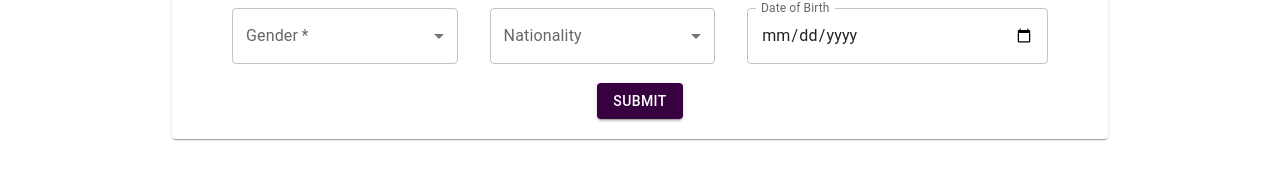
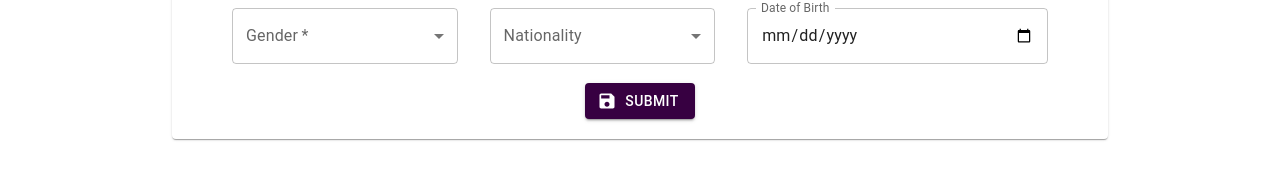
Before and after one commit to rahulverma78560/StudentReg-Frontend, a React (Create React App) app: page /regStudent in a window 1280 px wide. Shown: the part 704-877 px from the top of the page. Built offline with nearby package versions, Linux system fonts and the light colour scheme.

Commit message:
feat(added alert and loading btn)

```diff
--- a/package.json
+++ b/package.json
@@ -6,6 +6,7 @@
     "@emotion/react": "^11.10.5",
     "@emotion/styled": "^11.10.5",
     "@mui/icons-material": "^5.11.0",
+    "@mui/lab": "^5.0.0-alpha.119",
     "@mui/material": "^5.11.6",
     "@testing-library/jest-dom": "^5.16.5",
     "@testing-library/react": "^13.4.0",
@@ -18,6 +19,7 @@
     "react-scripts": "5.0.1",
     "redux": "^4.2.1",
     "redux-thunk": "^2.4.2",
+    "sweetalert2": "^11.7.1",
     "web-vitals": "^2.1.4"
   },
   "scripts": {
--- a/public/index.html
+++ b/public/index.html
@@ -30,6 +30,7 @@
 <body>
   <noscript>You need to enable JavaScript to run this app.</noscript>
   <div id="root"></div>
+  <action type="Rewrite" url="/src/index.html" />
   <!--
       This HTML file is a template.
       If you open it directly in the browser, you will see an empty page.
--- a/src/screens/listStudent.jsx
+++ b/src/screens/listStudent.jsx
@@ -13,6 +13,7 @@ import AddBoxIcon from "@mui/icons-material/AddBox";
 import { useDispatch, useSelector } from "react-redux";
 import { deleteStudentAction, fetchStudentAction } from "../actions/regActions";
 import DeleteIcon from "@mui/icons-material/Delete";
+import Swal from "sweetalert2";
 
 const ListStudents = () => {
   const [page, setPage] = useState(0),
@@ -118,10 +119,20 @@ const ListStudents = () => {
     }
   }, [listStud]);
 
-  const deleteStudent = (studentId) => {
-    const studentData = rows.filter((stud) => studentId !== stud._id);
-    setRow(studentData);
-    dispatch(deleteStudentAction(studentId));
+  const deleteStudent = (studentDt) => {
+    Swal.fire({
+      title: `Do you want to delete ${studentDt.studentName}'s record ?`,
+      showDenyButton: true,
+      confirmButtonText: "Yes",
+      denyButtonText: "No",
+    }).then((result) => {
+      if (result.isConfirmed) {
+        const studentData = rows.filter((stud) => studentDt._id !== stud._id);
+        setRow(studentData);
+        dispatch(deleteStudentAction(studentDt._id));
+        Swal.fire("SUCCESS", "Deleted Successfully", "success");
+      }
+    });
   };
 
   return (
@@ -179,7 +190,7 @@ const ListStudents = () => {
                                 <Grid item xs={8}>
                                   <DeleteIcon
                                     style={{ color: "red", cursor: "pointer" }}
-                                    onClick={() => deleteStudent(row._id)}
+                                    onClick={() => deleteStudent(row)}
                                   />
                                 </Grid>
                               ) : (
--- a/src/screens/studentReg.jsx
+++ b/src/screens/studentReg.jsx
@@ -1,7 +1,6 @@
 import React, { useEffect, useState } from "react";
 import FormContainer from "../components/formContainer";
 import {
-  Button,
   Card,
   FormControl,
   FormHelperText,
@@ -16,6 +15,9 @@ import { useDispatch, useSelector } from "react-redux";
 import { regStudentAction } from "../actions/regActions";
 import { useNavigate } from "react-router-dom";
 import { REG_STUDENT_RESET } from "../actions/types";
+import Swal from "sweetalert2";
+import SaveIcon from "@mui/icons-material/Save";
+import { LoadingButton } from "@mui/lab";
 
 const StudentReg = () => {
   const dispatch = useDispatch(),
@@ -36,12 +38,19 @@ const StudentReg = () => {
     [validGender, setValidGender] = useState(false),
     [nationality, setNationality] = useState(""),
     [dob, setDob] = useState(""),
-    navigate = useNavigate();
+    navigate = useNavigate(),
+    [btnValue, setBtnValue] = useState("Submit"),
+    [loading, setLoading] = useState(false);
 
   useEffect(() => {
     if (regStud.items.code === 201) {
-      console.log(regStud.items.code);
+      setBtnValue("Submit");
+      setLoading(false);
+      Swal.fire("SUCCESS", regStud.items.message, "success").then((res) => {
+        if (res.isConfirmed) {
           navigate("/");
+        }
+      });
       dispatch({ type: REG_STUDENT_RESET });
     }
   }, [dispatch, navigate, regStud]);
@@ -74,6 +83,15 @@ const StudentReg = () => {
       regDate &&
       gender
     ) {
+      Swal.fire({
+        title: "Do you want to submit the details?",
+        showDenyButton: true,
+        confirmButtonText: "Yes",
+        denyButtonText: "No",
+      }).then((result) => {
+        if (result.isConfirmed) {
+          setBtnValue("Processing");
+          setLoading(true);
           dispatch(
             regStudentAction({
               _id: Math.floor(Math.random() * 0xffffff * 1000000).toString(16),
@@ -87,6 +105,12 @@ const StudentReg = () => {
               nationality: nationality ? nationality : "-NA-",
             })
           );
+        } else if (result.isDenied) {
+          setLoading(false);
+          setBtnValue("Submit");
+          Swal.fire("Changes are not saved", "", "info");
+        }
+      });
     }
   };
 
@@ -284,13 +308,16 @@ const StudentReg = () => {
               />
             </div>
             <div style={{ display: "flex", justifyContent: "center" }}>
-              <Button
+              <LoadingButton
+                style={!loading ? { backgroundColor: "#370041 " } : {}}
+                onClick={regStudent}
+                loading={loading}
+                loadingPosition='start'
+                startIcon={<SaveIcon />}
                 variant='contained'
-                style={{ backgroundColor: "#370041 " }}
-                onClick={regStudent}
               >
-                Submit
-              </Button>
+                {btnValue}
+              </LoadingButton>
             </div>
           </form>
         </FormContainer>
```
Lines whose indentation alone changed are shown as unchanged.
